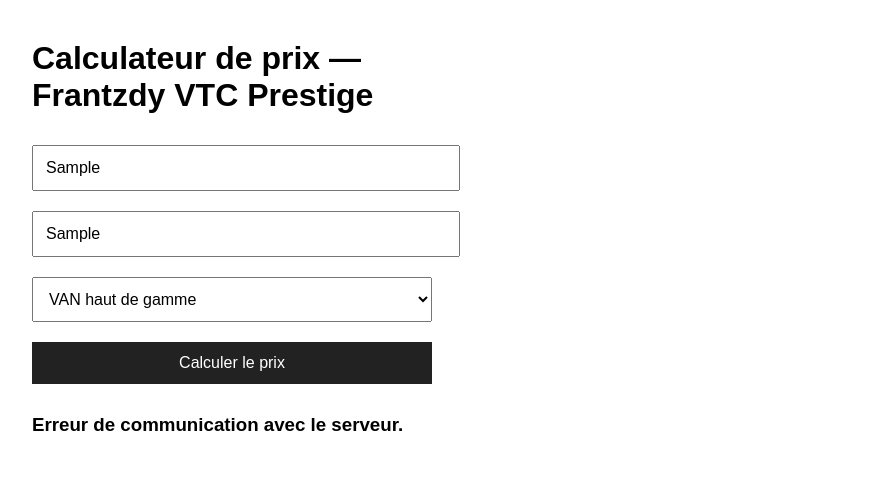
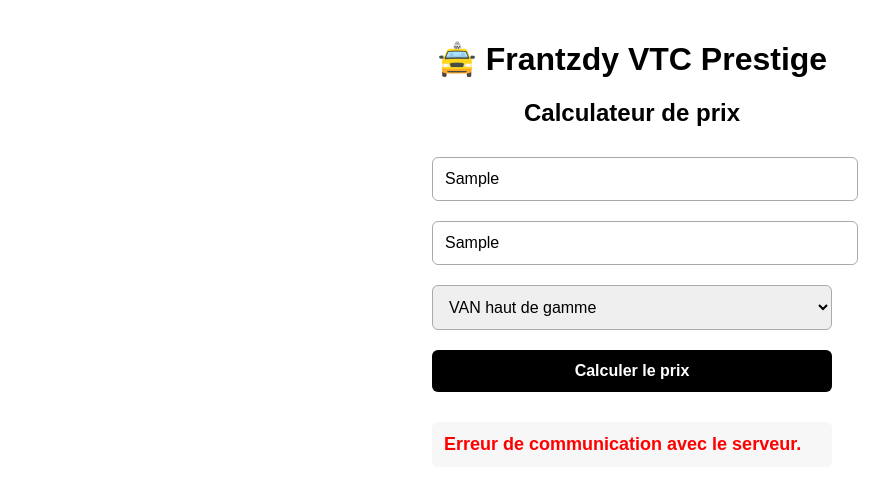
Before and after one commit to frantzdyvtc-cmd/Frantzdy-vtc-prestige, a website: page Public/index.html in a window 1280 px wide. Both pictures are taken after typing "Sample", "Sample" into the empty fields and a click on the button "Calculer le prix". Shown: the whole page, without its empty margins (8-897 px from the left). Drawn offline with Linux system fonts and the light colour scheme; no server answers.

Commit message:
Update index.html

```diff
--- a/Public/index.html
+++ b/Public/index.html
@@ -9,34 +9,48 @@
         body {
             font-family: Arial, sans-serif;
             margin: 40px;
+            text-align: center;
         }
         .form-section {
             max-width: 400px;
+            margin: auto;
+            text-align: left;
         }
         input, select, button {
             width: 100%;
             padding: 12px;
             margin: 10px 0;
             font-size: 16px;
+            border-radius: 6px;
+            border: 1px solid #aaa;
         }
         button {
-            background-color: #222;
+            background-color: #000;
             color: white;
             border: none;
             cursor: pointer;
+            font-weight: bold;
         }
-        h3 {
+        button:hover {
+            background-color: #333;
+        }
+        #result {
+            font-size: 18px;
             margin-top: 20px;
+            background: #f7f7f7;
+            padding: 12px;
+            border-radius: 6px;
         }
     </style>
 </head>
 
 <body>
-    <h1>Calculateur de prix —<br> Frantzdy VTC Prestige</h1>
+    <h1>🚖 Frantzdy VTC Prestige</h1>
+    <h2>Calculateur de prix</h2>
 
     <div class="form-section">
-        <input id="start" type="text" placeholder="Adresse de départ">
-        <input id="end" type="text" placeholder="Adresse d’arrivée">
+        <input id="start" type="text" placeholder="Adresse de départ (ex: 2 place Pablo Picasso, Champ-sur-Marne)">
+        <input id="end" type="text" placeholder="Adresse d’arrivée (ex: Tour Eiffel, Paris)">
 
         <select id="vehicle">
             <option value="van">VAN haut de gamme</option>
@@ -48,46 +62,41 @@
     </div>
 
 <script>
-// On passe maintenant par TON backend pour géocoder + router
 const API_URL = "https://frantzdy-vtc-prestige-api.onrender.com/api/calc-distance";
 
-// NOUVELLE FONCTION : envoie les adresses texte au backend
 async function calculate() {
     const startAddress = document.getElementById("start").value;
     const endAddress = document.getElementById("end").value;
+    const result = document.getElementById("result");
 
     if (!startAddress || !endAddress) {
-        alert("Veuillez entrer deux adresses");
+        result.innerHTML = "<span style='color:red;'>Veuillez entrer deux adresses.</span>";
         return;
     }
 
-    document.getElementById("result").innerHTML = "Calcul en cours...";
+    result.innerHTML = "⏳ Calcul en cours...";
 
     try {
         const res = await fetch(API_URL, {
             method: "POST",
             headers: { "Content-Type": "application/json" },
-            body: JSON.stringify({
-                startAddress,
-                endAddress
-            })
+            body: JSON.stringify({ startAddress, endAddress })
         });
 
         const data = await res.json();
 
         if (!data.distanceKm) {
-            document.getElementById("result").innerHTML = "Erreur : impossible de calculer la distance.";
+            result.innerHTML = "<span style='color:red;'>Erreur : impossible de calculer la distance.</span>";
             return;
         }
 
-        const km = data.distanceKm;
-        const price = km * 2.08;
+        result.innerHTML = `
+            📍 Distance : <b>${data.distanceKm.toFixed(1)} km</b><br>
+            💰 Prix estimé : <b>${data.price.toFixed(2)} €</b>
+        `;
 
-        document.getElementById("result").innerHTML =
-            `Distance : ${km.toFixed(1)} km<br>Prix estimé : ${price.toFixed(2)} €`;
-
-    } catch (err) {
-        document.getElementById("result").innerHTML = "Erreur de communication avec le serveur.";
+    } catch (error) {
+        result.innerHTML = "<span style='color:red;'>Erreur de communication avec le serveur.</span>";
     }
 }
 </script>
```
